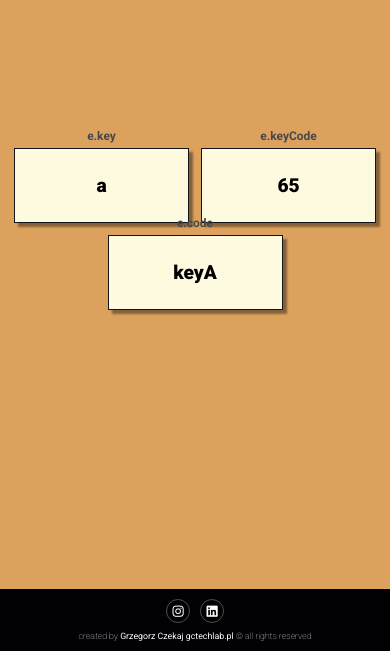
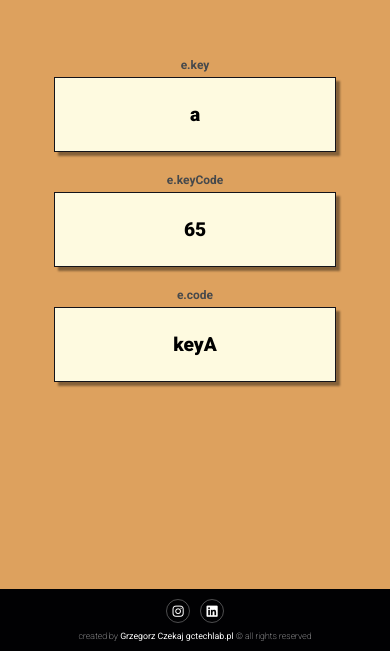
Before and after one commit to g4ieku/Event_KeyCodes, a plain HTML site: page index.html in a window 390 px wide. Shown: the part 193-844 px from the top of the page. Drawn offline with Linux system fonts and the light colour scheme.

Commit message:
update responsiveness

```diff
--- a/style.css
+++ b/style.css
@@ -45,7 +45,6 @@ body {
   align-items: center;
   justify-content: center;
   flex-wrap: wrap;
-  gap: 1.5rem;
 }
 
 .key {
@@ -56,6 +55,7 @@ body {
   align-items: center;
   flex-direction: column;
   padding: 25px;
+  margin: 20px 10px;
   min-width: 175px;
   font-size: 2.4rem;
   font-weight: 900;
@@ -125,6 +125,16 @@ footer .credit span {
   }
 }
 
+@media (max-width: 650px) {
+  .container {
+    margin: 5.5rem;
+  }
+
+  .key {
+    width: 100%;
+  }
+}
+
 @media (max-width: 450px) {
   html {
     font-size: 50%;
```
